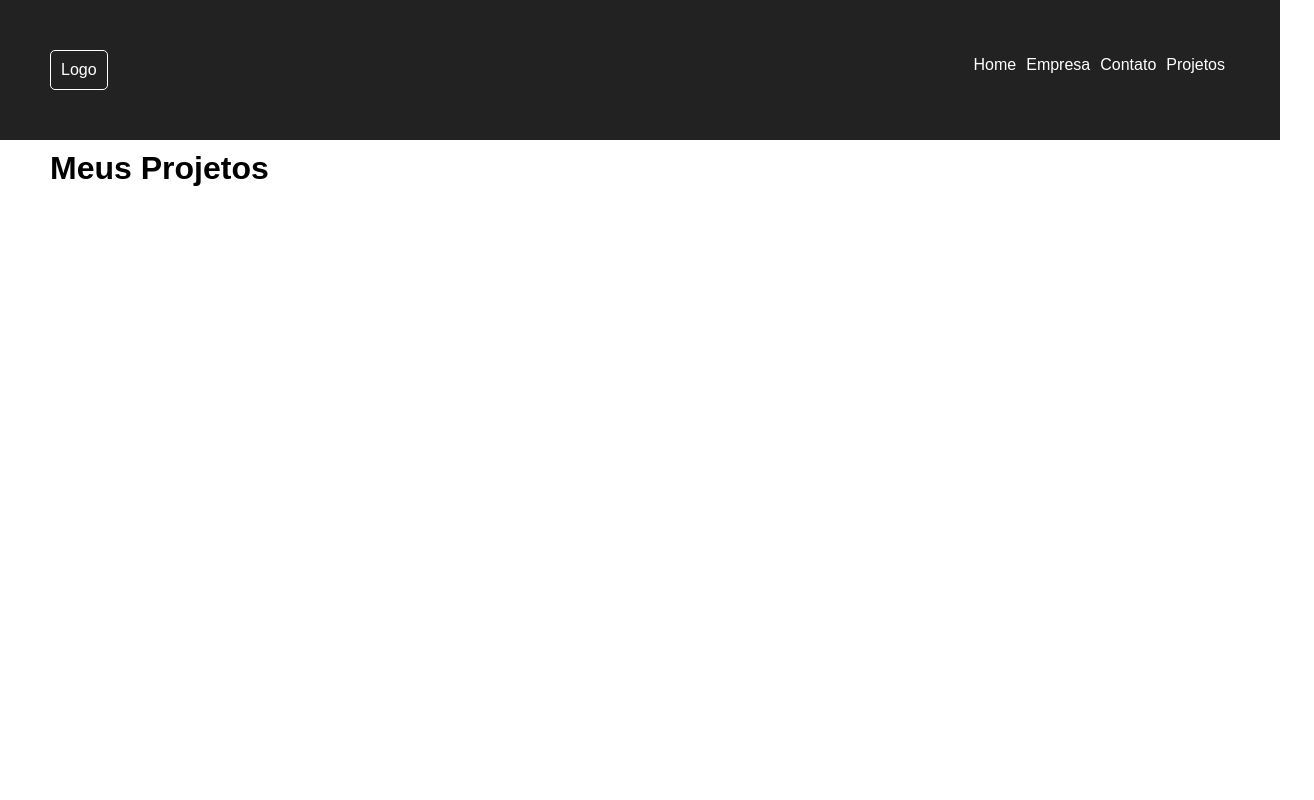
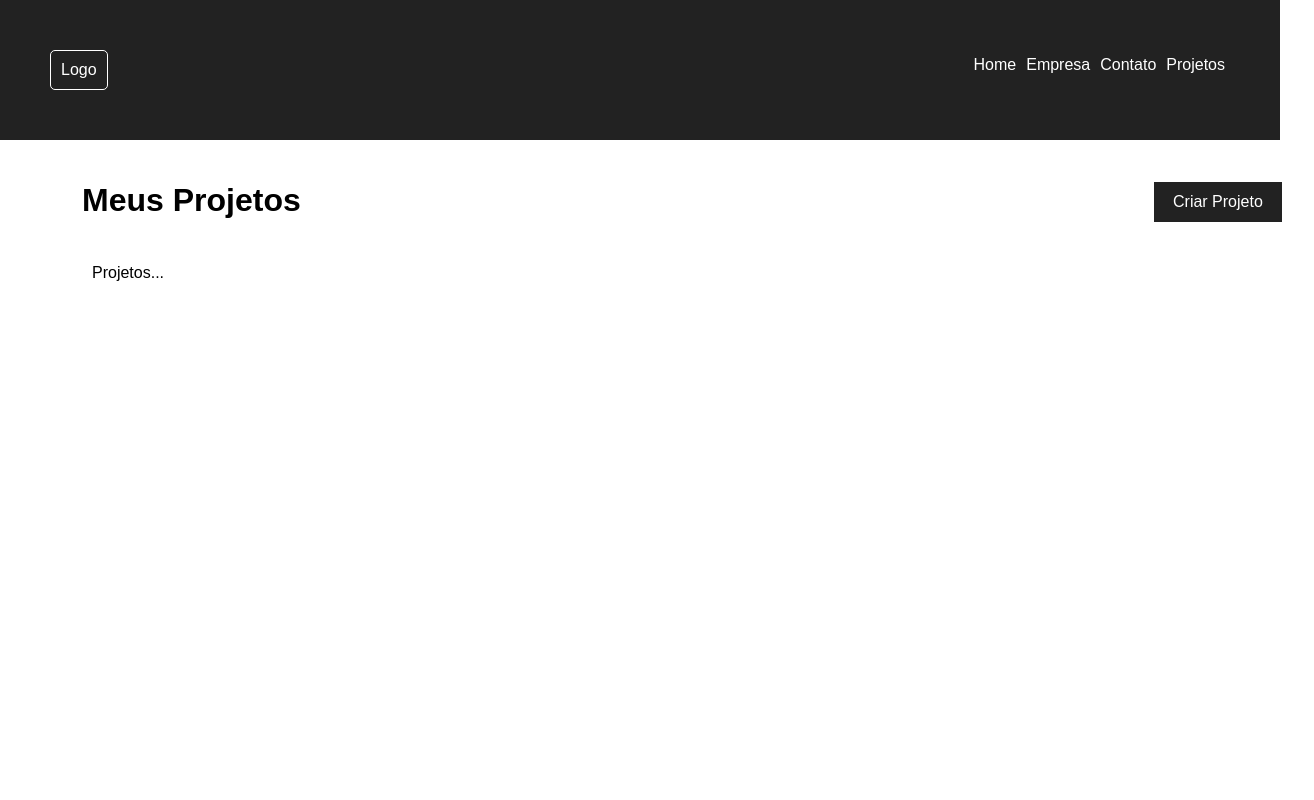
Before and after one commit to paulovictor1997/Estudos-React, a React (Create React App) app in the folder Curso-React/meu-projeto/: page /Projects in a window 1280 px wide. Shown: the top 800 px of the page, 1314 px wide, since content can reach past the window. Built offline with nearby package versions, Linux system fonts and the light colour scheme.

Commit message:
Update - Curso - Dashbord

```diff
--- /dev/null
+++ b/Curso-React/meu-projeto/src/componentes/pages/Projects.css
@@ -0,0 +1,9 @@
+.project_container{
+    padding: 2em;
+}
+
+.title_container{
+    display: flex;
+    justify-content: space-between;
+    margin-bottom: 2em;
+}
--- a/Curso-React/meu-projeto/src/componentes/pages/Projects.jsx
+++ b/Curso-React/meu-projeto/src/componentes/pages/Projects.jsx
@@ -1,6 +1,9 @@
 import React from "react";
 import { useLocation } from "react-router-dom";
 import Message from "../layout/Message";
+import './Projects.css';
+import Container from '../layout/Container';
+import LinkButton from '../layout/LinkButton';
 
 export default function Projects(){
     const location = useLocation()
@@ -10,9 +13,15 @@
     }
 
     return(
-        <div>
-            <h1>Meus Projetos</h1>
+        <div className="project_container">
+            <div className="title_container">
+                <h1>Meus Projetos</h1>
+                <LinkButton to='/projetos' text='Criar Projeto'/>
+            </div>
             {message && <Message type='success' msg = {message}/>}
+            <Container className = 'start'>
+                <p>Projetos...</p>
+            </Container>
         </div>
     )
 }
```
